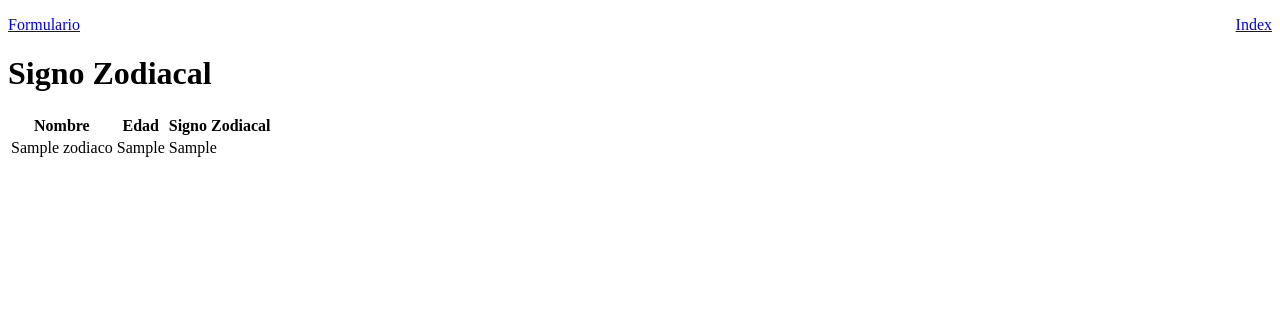
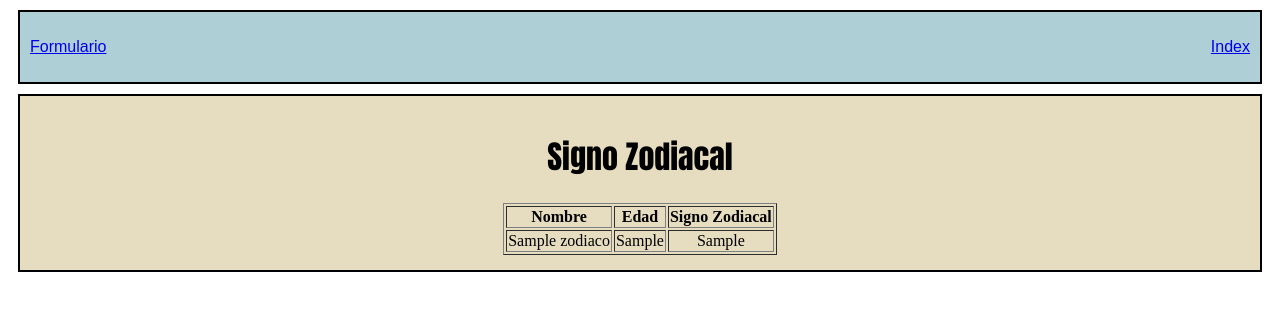
Before and after one commit to Designerul/conexion-basica-a-base-de-datos, a PHP site: page / in a window 1280 px wide. Shown: the top 311 px of the page. Run offline with PHP 8.4, Linux system fonts and the light colour scheme; tables that the repository leaves empty or names only in its code hold one stand-in row (values such as "Sample post").

Commit message:
version 1.0

```diff
--- a/formulario.php
+++ b/formulario.php
@@ -4,7 +4,7 @@
         <meta charset="UTF-8">
         <meta http-equiv="X-UA-Compatible" content="IE=edge">
         <meta name="viewport" content="width=device-width, initial-scale=1.0">
-        <link rel="stylesheet" href="">
+        <link rel="stylesheet" href="style.css">
         <title>Formulario</title>
 
         <div class="navegador">
--- a/index.php
+++ b/index.php
@@ -5,7 +5,7 @@
         <meta charset="UTF-8">
         <meta http-equiv="X-UA-Compatible" content="IE=edge">
         <meta name="viewport" content="width=device-width, initial-scale=1.0">
-        <link rel="stylesheet" href="">
+        <link rel="stylesheet" href="style.css">
         <title>Index</title>
 
         <div class="navegador">
@@ -23,11 +23,9 @@
                 include('conexion.php');
             ?>
 
-            <h1>
-                <?php echo "Signo Zodiacal"; ?>
-            </h1>
+            <h1>Signo Zodiacal</h1>
 
-            <table>
+            <table border="1" style="margin: 0 auto;">
                 <tr>
                     <th>Nombre</th>
                     <th>Edad</th>
--- /dev/null
+++ b/style.css
@@ -0,0 +1,36 @@
+h1{
+    font-family: impact;
+}
+
+section{
+    font-family: sans-serif;
+}
+
+.navegador{
+    background-color: 	#afcfd7;
+    padding: 10px;
+    margin: 10px;
+    border: 2px solid black;
+    font-family: sans-serif;
+}
+
+body{
+    text-align: center;
+}
+
+.fondo_index{
+    background-color: #e6dcbf;
+    padding: 15px;
+    margin: 10px;
+    border: 2px solid black;
+}
+
+.fondo_form{
+    justify-content: center;
+    background-color: #e6dcbf;
+    padding: 15px;
+    margin: 10px auto;
+    border: 2px solid black;
+    width: 300px;
+    height: 450px;
+}
```
